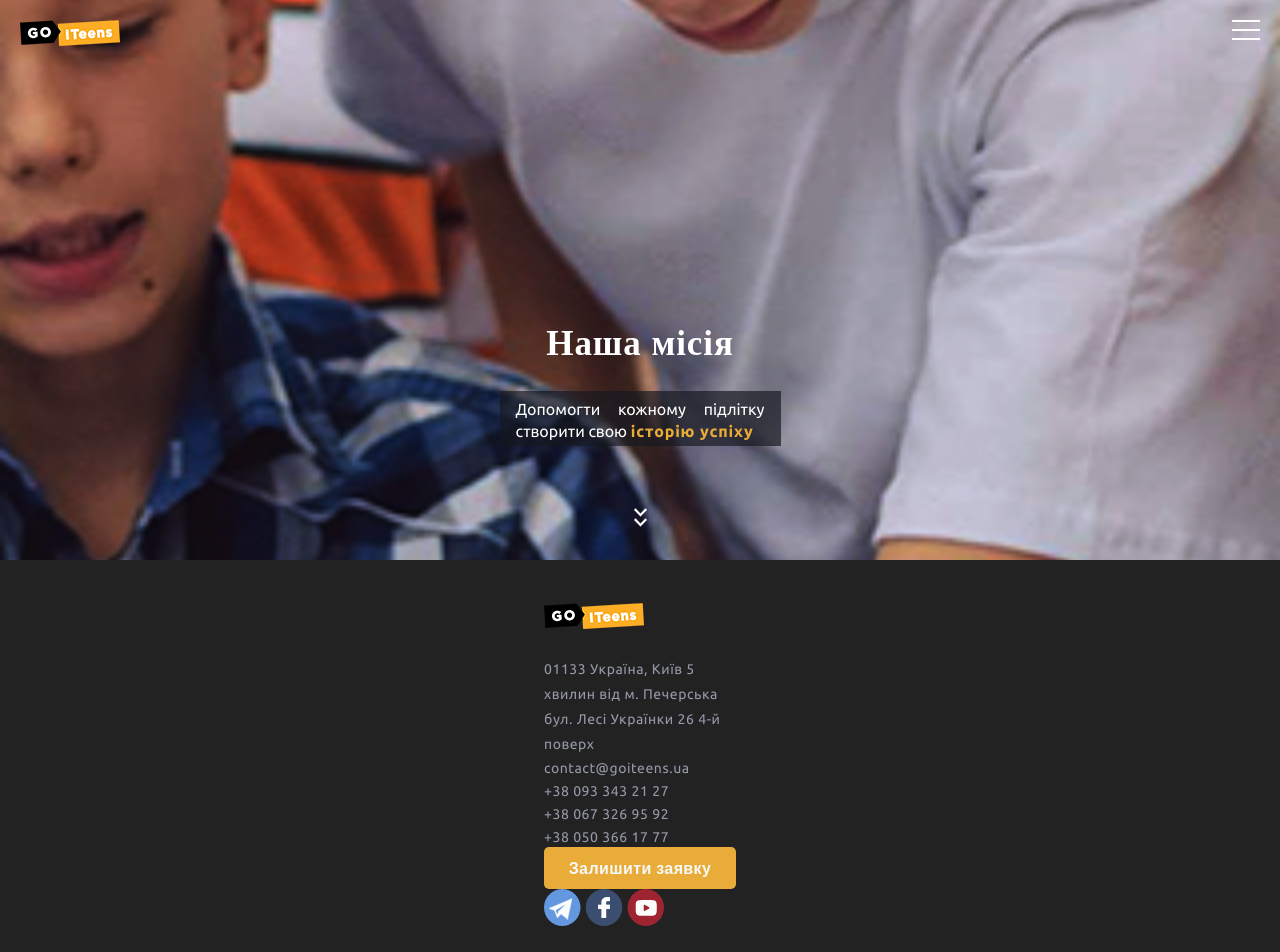
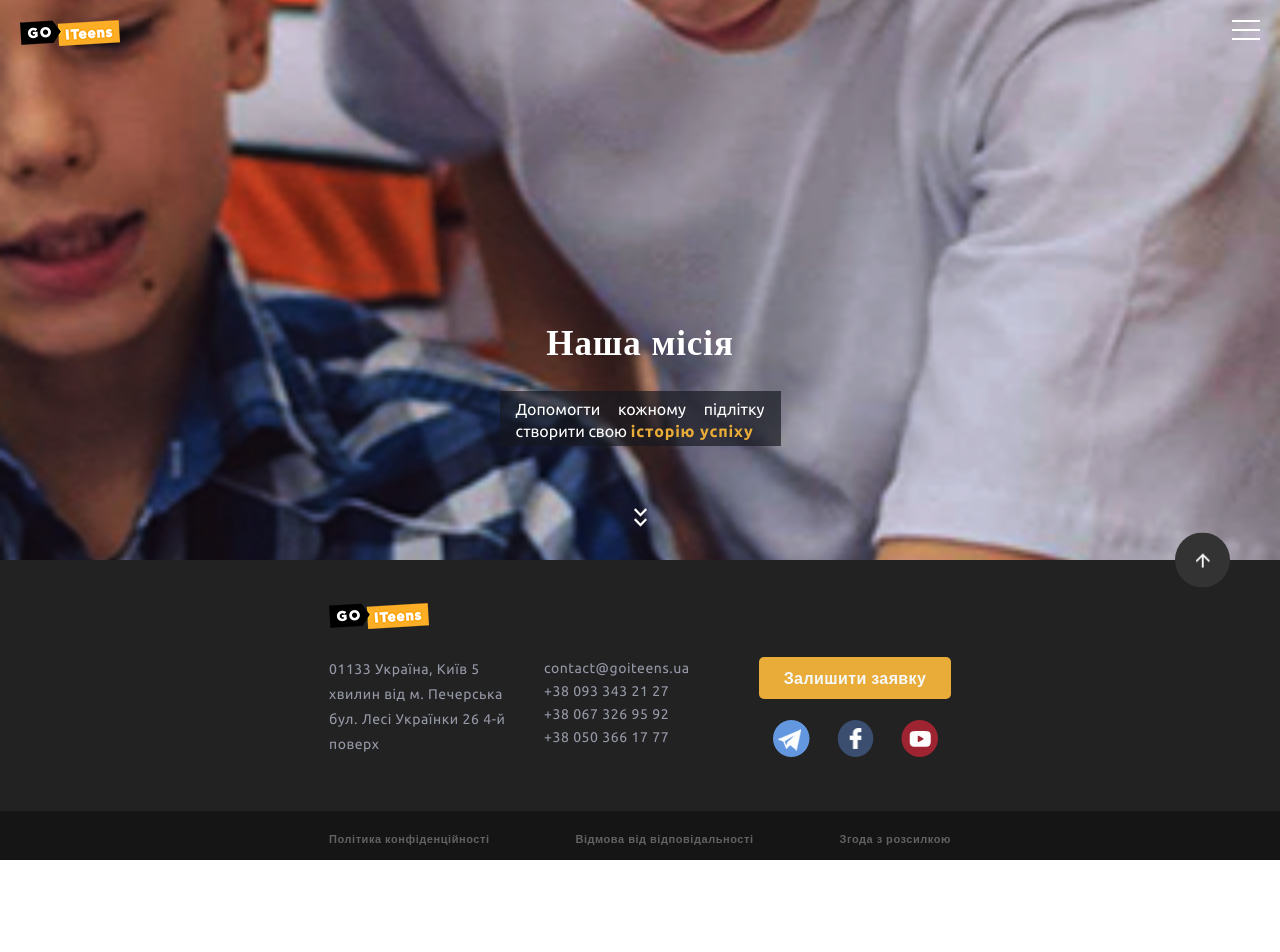
Before and after one commit to SergiiMostepan/Enokentiy_BEST, a website: page project/src/index.html in a window 1280 px wide. Shown: the top 952 px of the page. After the commit the page ends 860 px from the top, so only its background shows below. Drawn offline with nearby package versions, Linux system fonts and the light colour scheme; files that its build step writes are made by us from their sources; files whose address does not match are found by name.

Commit message:
finish bottom

```diff
--- a/project/src/index.html
+++ b/project/src/index.html
@@ -12,7 +12,7 @@
 </head>
 
 <body>
-  <header class="page-header">
+  <header class="page-header" id="top">
 
     <div class="menu-list menu-list-op">
       <div class="menu-list-head">
@@ -26,7 +26,7 @@
       <h2 class="menu-list-head-header">Наша місія</h2>
       <div class="menu-list-head-text">Допомогти кожному підлітку
         створити свою <span class="menu-list-head-text-decor">історію успіху</span></div>
-      <button class="main-menu-scroll"></button>
+      <div class="main-menu-scroll"><a class="main-menu-scroll-link" href="#bottom"></a></div>
     </div>
 
 
@@ -58,7 +58,7 @@
 
 
   <footer class="page-footer">
-    <div class="wrapper-footer">
+    <div class="wrapper-footer footer-blocks">
       <a href="#" class="site-logo-bottom"><img src="images/Logo.png"></a>
       <div class="page-footer-contacts">
         <address class="contacts-adress">01133 Україна, Київ 5 хвилин від м. Печерська бул. Лесі Українки 26 4-й поверх
@@ -72,19 +72,22 @@
         <div class="footer-buttons">
           <button class="application-button">Залишити заявку</button>
           <div class="footer-socials">
-            <img src="images/Twitter.png">
-            <img src="images/Facebook.png">
-            <img src="images/Youtube.png">
+            <img class="footer-socials-img" src="images/Twitter.png" width="37px" height="37px">
+            <img class="footer-socials-img" src="images/Facebook.png" width="37px" height="37px">
+            <img class="footer-socials-img" src="images/Youtube.png" width="37px" height="37px">
           </div>
         </div>
       </div>
     </div>
     <div class="politics">
-      <a class="politics-link wrapper-footer" href="#">Політика конфіденційності</a>
-      <a class="politics-link wrapper-footer" href="#">Відмова від відповідальності</a>
-      <a class="politics-link wrapper-footer" href="#">Згода з розсилкою</a>
+      <div class="wrapper-footer politics-flex" id="bottom">
+        <a class="politics-link" href="#">Політика конфіденційності</a>
+        <a class="politics-link" href="#">Відмова від відповідальності</a>
+        <a class="politics-link" href="#">Згода з розсилкою</a>
+      </div>
     </div>
 
+    <div class="up-button"><a class="up-link" href="#top"></a></div>
   </footer>
 
   <script>
--- a/project/src/sass/components/page-footer.scss
+++ b/project/src/sass/components/page-footer.scss
@@ -9,6 +9,22 @@
   letter-spacing: 0.56px;
   position: relative;
   padding-top: 43px;
+
+  @media (min-width: 767px) and (max-width: 1439px) {
+    height: 300px;
+  }
+
+  @media (min-width: 1400px) {
+    height: 306px;
+  }
+}
+
+.footer-blocks {
+  @media (min-width: 767px) and (max-width: 1439px) {
+    display: flex;
+    justify-content: space-between;
+    flex-direction: column;
+  }
 }
 
 .site-logo-bottom {
@@ -18,17 +34,27 @@
 .page-footer-contacts {
   margin-top: 28px;
 
-  @media (min-width: 320px) and (max-width: 767px) {
+  @media (min-width: 320px) and (max-width: 766px) {
     height: 354px;
   }
 
   display: flex;
   flex-direction: column;
   justify-content: space-between;
+
+  @media (min-width: 767px) and (max-width: 1439px) {
+    flex-direction: row;
+  }
+
+  @media (min-width: 1400px) {
+    flex-direction: row;
+    padding-right: 157px;
+  }
 }
 
 .contacts-adress {
   font-style: normal;
+  width: 185px;
 }
 
 .contacts {
@@ -51,9 +77,15 @@
   justify-content: space-between;
   flex-direction: column;
 
-  @media (min-width: 320px) and (max-width: 767px) {
+  @media (min-width: 320px) and (max-width: 766px) {
     height: 114px;
   }
+
+  @media (min-width: 1400px) {
+    flex-direction: row;
+    width: 520px;
+  }
+
 }
 
 .application-button {
@@ -67,7 +99,23 @@
   background-color: #e9ac38;
   border: none;
   border-radius: 5px;
+}
 
+.footer-socials {
+  display: flex;
+  justify-content: space-between;
+
+  @media (min-width: 320px) and (max-width: 766px) {
+    width: 146px;
+  }
+
+  @media (min-width: 767px) and (max-width: 1439px) {
+    justify-content: space-around;
+  }
+
+  @media (min-width: 1400px) {
+    width: 162px;
+  }
 }
 
 .politics {
@@ -78,12 +126,80 @@
   width: 100%;
   background-color: #151515;
   padding: 23px;
+
+  @media (min-width: 767px) and (max-width: 1439px) {
+    height: 49px;
+    display: flex;
+    justify-content: space-between;
+    padding: 17px;
+  }
+
+  @media (min-width: 1400px) {
+    height: 49px;
+    padding: 17px;
+  }
+
 }
 
+.politics-flex {
+  @media (min-width: 1400px) {
+    height: 49px;
+    display: flex;
+    justify-content: space-between;
+    padding-right: 660px;
+
+  }
+}
+
+
 .politics-link {
+  display: block;
   color: #626263;
   font-family: "Open Sans", 'Arial', sans-serif;
   font-size: 11px;
   font-weight: 700;
   line-height: 22px;
+
+  @media (min-width: 767px) and (max-width: 1439px) {
+    align-items: center;
+  }
 }
+
+.up-button {
+  background-color: #333333;
+  position: absolute;
+  border-radius: 50%;
+  background-image: url(../../images/arrow.png);
+  background-repeat: no-repeat;
+  background-position: center;
+  cursor: pointer;
+
+  @media (max-width: 766px) {
+    display: none;
+  }
+
+  @media (min-width: 767px) and (max-width: 1439px) {
+    width: 55px;
+    height: 55px;
+    right: 50px;
+    top: 0;
+    transform: translateY(-50%);
+  }
+
+  @media (min-width: 1400px) {
+    width: 65px;
+    height: 65px;
+    right: 40px;
+    top: 205px;
+  }
+}
+
+.up-link {
+  width: 55px;
+  height: 55px;
+
+  @media (min-width: 1400px) {
+    width: 65px;
+    height: 65px;
+  }
+}
--- a/project/src/sass/components/page-nav.scss
+++ b/project/src/sass/components/page-nav.scss
@@ -135,6 +135,12 @@ a {
   border: none;
   background-color: rgba(252, 174, 38, 0);
   margin: 62px auto 0;
+  cursor: pointer;
+}
+
+.main-menu-scroll-link {
+  width: 13px;
+  height: 19px;
 }
 
 
--- a/project/src/sass/components/wrapper.scss
+++ b/project/src/sass/components/wrapper.scss
@@ -1,4 +1,14 @@
 .wrapper-footer {
   width: 192px;
   margin: 0 auto;
+
+  @media (min-width: 767px) and (max-width: 1439px) {
+    width: 622px;
+    display: flex;
+    justify-content: space-between;
+  }
+
+  @media (min-width: 1440px) {
+    width: 1300px;
+  }
 }
--- a/project/src/sass/styles.scss
+++ b/project/src/sass/styles.scss
@@ -2,8 +2,8 @@
    Import partials below
 */
 @import './normalize';
+@import 'components/wrapper';
 
 @import 'components/page-header';
 @import 'components/page-nav';
 @import 'components/page-footer';
-@import 'components/wrapper';
```
Also changed, not shown: project/src/images/arrow.png (added).
